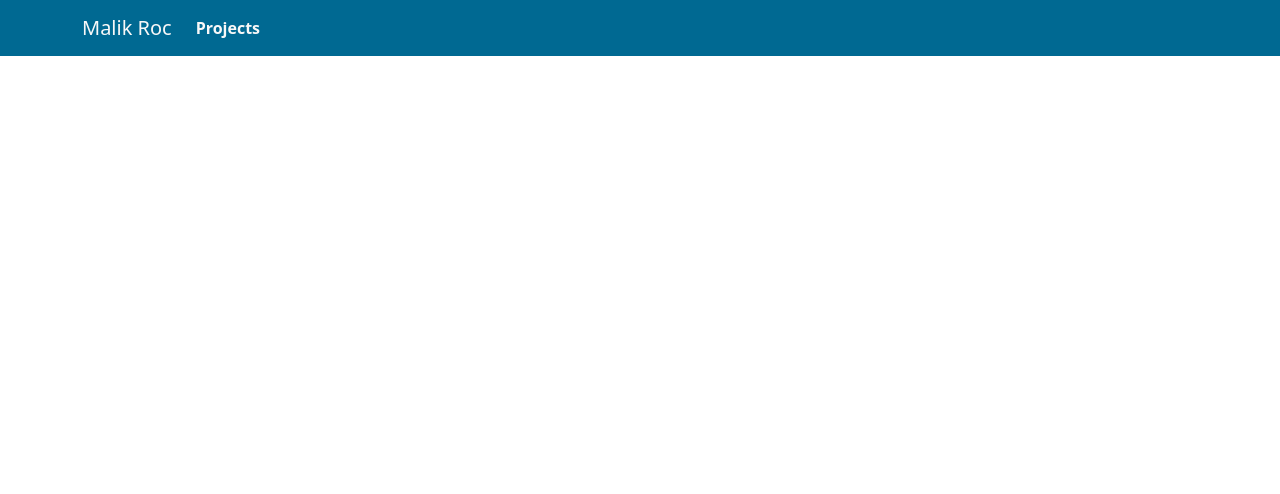
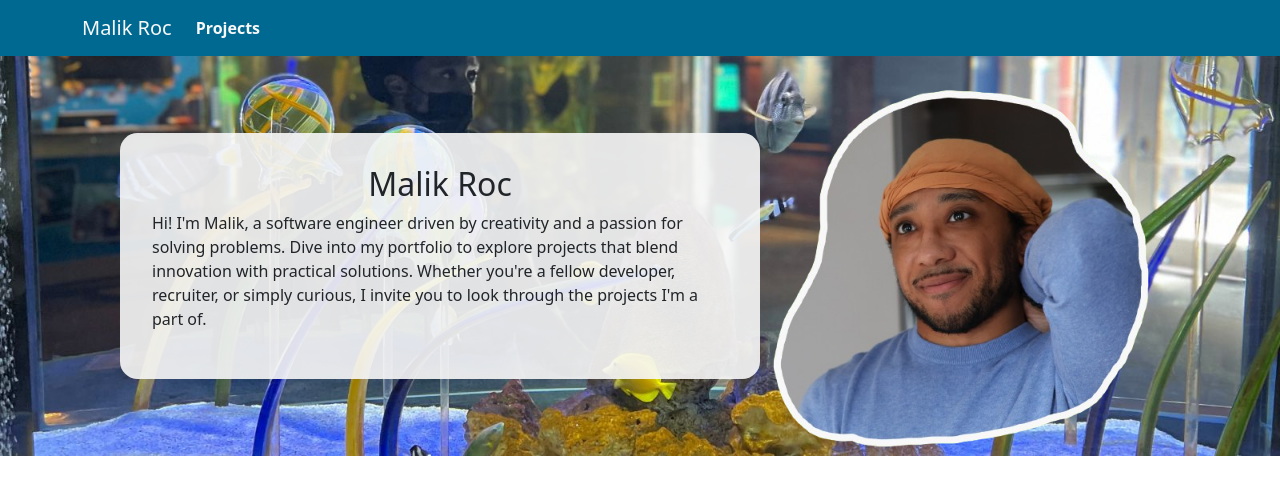
Before and after one commit to rocstory/rocstory.github.io-old, a React (Create React App) app: page / in a window 1280 px wide. Shown: the top 494 px of the page. Built offline with nearby package versions, Linux system fonts and the light colour scheme.

Commit message:
062824 - Nav + Hero

```diff
--- a/src/App.css
+++ b/src/App.css
@@ -41,3 +41,11 @@
 .debugr {
   border: 2px solid red;
 }
+
+.debugb {
+  border: 2px solid blue;
+}
+
+.debugg {
+  border: 2px solid green;
+}
--- a/src/App.tsx
+++ b/src/App.tsx
@@ -2,11 +2,13 @@ import React from 'react';
 import logo from './logo.svg';
 import './App.css';
 import NavBar from './components/NavBar/NavBar';
+import Hero from './components/NavBar/Hero/Hero';
 
 function App() {
   return (
     <div className="App">
       <NavBar />
+      <Hero />
     </div>
   );
 }
--- /dev/null
+++ b/src/components/NavBar/Hero/Hero.scss
@@ -0,0 +1,24 @@
+
+$hero-height: 25em;
+.rs-hero {
+    min-height: $hero-height;
+    background-image: url('../../../assets/imgs/rs-test-hero4.jpg');
+    background-size: contain;
+
+    .rs-hero-wrapper {
+        margin: auto;
+        height: $hero-height;
+        display: flex;
+        flex-wrap: nowrap;
+        flex-direction: row;
+        justify-content: center;
+    }
+
+    .prof-pic-wrapper  {
+
+        img {
+            width: 100%;
+            height: 100%;
+        }
+    }
+}
--- /dev/null
+++ b/src/components/NavBar/Hero/Hero.tsx
@@ -0,0 +1,27 @@
+import Container from 'react-bootstrap/Container';
+import IntroCard from './IntroCard/IntroCard';
+import profPhoto from "../../../assets/imgs/profile-photo.png"
+import "./Hero.scss";
+import { Image } from 'react-bootstrap';
+
+function Hero() {
+    return (
+        <Container
+            className='rs-hero'
+            fluid
+        >
+            <div
+                className='rs-hero-wrapper'
+            >
+                <IntroCard />
+
+                <div className='prof-pic-wrapper'>
+                    <Image src={profPhoto} />
+                </div>
+
+            </div>
+        </Container>
+    )
+}
+
+export default Hero;
--- /dev/null
+++ b/src/components/NavBar/Hero/IntroCard/IntroCard.scss
@@ -0,0 +1,11 @@
+.intro-card {
+    border-radius: 1.1em;
+    background-color: rgb(248, 248, 248, 0.9);
+    width: 40em;
+    min-height: 10em;
+    margin: auto 5px;
+    padding: 2em;
+    .intro-paragraph {
+        text-align: left;
+    }
+}
--- /dev/null
+++ b/src/components/NavBar/Hero/IntroCard/IntroCard.tsx
@@ -0,0 +1,25 @@
+import Container from 'react-bootstrap/Container';
+import "./IntroCard.scss";
+
+function IntroCard() {
+    return (
+        <div
+            className=' intro-card'
+
+        >
+            <h2 className=" my-name">Malik Roc</h2>
+            <div className="intro-paragraph">
+                <p>
+                    Hi! I'm Malik, a software engineer driven by creativity
+                    and a passion for solving problems. Dive into my portfolio
+                    to explore projects that blend innovation with practical
+                    solutions. Whether you're a fellow developer, recruiter, or
+                    simply curious, I invite you to look through the projects
+                    I'm a part of.
+                </p>
+            </div>
+        </div>
+    )
+}
+
+export default IntroCard;
--- a/src/index.css
+++ b/src/index.scss
@@ -1,3 +1,4 @@
+@use './styling/main.scss' as main;
 body {
   margin: 0;
   font-family: -apple-system, BlinkMacSystemFont, 'Segoe UI', 'Roboto', 'Oxygen',
@@ -5,6 +6,7 @@ body {
     sans-serif;
   -webkit-font-smoothing: antialiased;
   -moz-osx-font-smoothing: grayscale;
+  background-color: main.$rsBackgroundColorLight;
 }
 
 code {
--- a/src/index.tsx
+++ b/src/index.tsx
@@ -1,6 +1,6 @@
 import React from 'react';
 import ReactDOM from 'react-dom/client';
-import './index.css';
+import './index.scss';
 import App from './App';
 import reportWebVitals from './reportWebVitals';
 // need line 7 for bootstrap styles to load - src: https://stackoverflow.com/questions/47354472/react-bootstrap-not-styling-my-react-components
--- a/src/styling/main.scss
+++ b/src/styling/main.scss
@@ -2,3 +2,4 @@ $rsMainColor: #006992;
 $rsAccentColor: #eca400; // TODO: change to appropriate accent color
 
 $rsTextLight: #F8F8F8;
+$rsBackgroundColorLight: #F8F8F8;
```
Also changed, not shown: src/assets/imgs/profile-photo.png (added), src/assets/imgs/rs-test-hero4.jpg (added).
